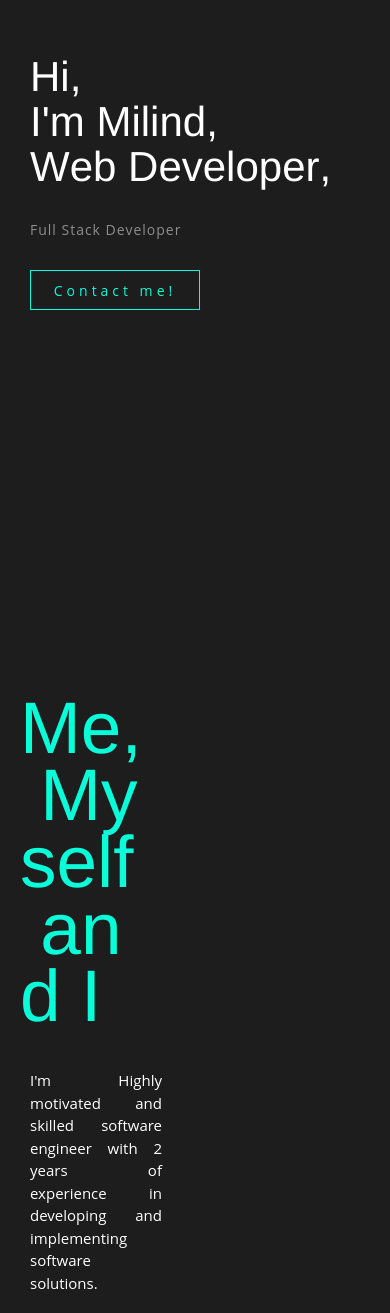
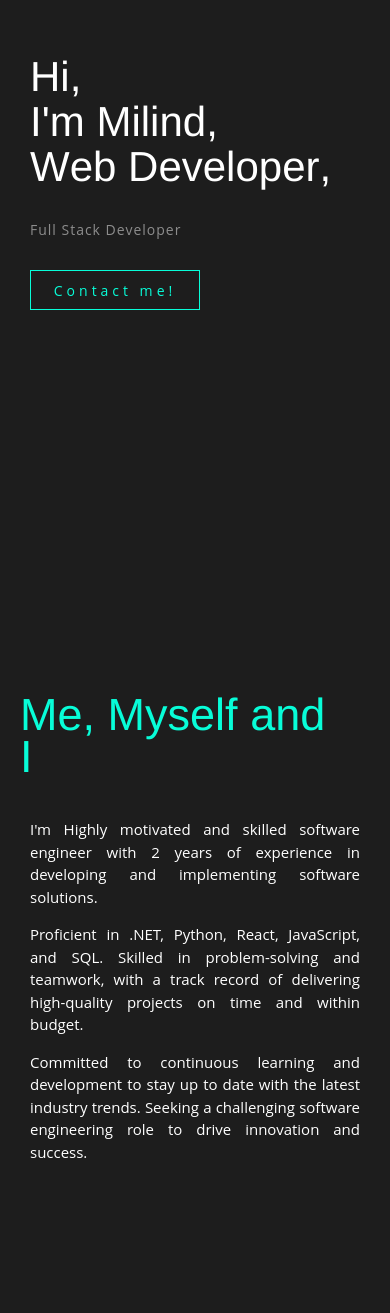
Before and after one commit to sambit-sunny/dev-portfolio, a React (Create React App) app: page / in a window 390 px wide. Shown: the part 240-1553 px from the top of the page. Built offline with nearby package versions, Linux system fonts and the light colour scheme.

Commit message:
Make about section responsive

```diff
--- a/src/pages/About/About.css
+++ b/src/pages/About/About.css
@@ -51,3 +51,64 @@ h2 {
     margin-bottom: 1.5rem;
     text-align: justify;
 }
+
+@media screen and (max-width: 1100px) {
+    .section-full .text-zone {
+        padding-left: 2rem;
+        padding-right: 2rem;
+    }
+
+    .section-about .text-zone {
+        width: 50%;
+    }
+
+    h2 {
+        font-size: 6.5rem;
+        line-height: 6rem;
+    }
+}
+
+@media screen and (max-width: 900px) {
+    .section-about {
+        display: block;
+    }
+
+    .section-about .text-zone {
+        width: 100%;
+    }
+
+    .text-zone h2 {
+        line-height: 4.9rem;
+    }
+}
+
+@media screen and (max-width: 600px) {
+    .section-full {
+        padding: 9rem 3rem;
+    }
+
+    .section-full .text-zone {
+        padding-left: 0rem;
+        padding-right: 0;
+    }
+
+    h2 {
+        font-size: 5.5rem;
+        line-height: 6rem;
+    }
+}
+
+@media screen and (max-width: 480px) {
+    .text-zone h2,
+    h2 {
+        font-size: 4.5rem;
+        line-height: 4.2rem;
+    }
+}
+
+@media screen and (max-width: 380px) {
+    h2 {
+        font-size: 4rem;
+        line-height: 4rem;
+    }
+}
```
